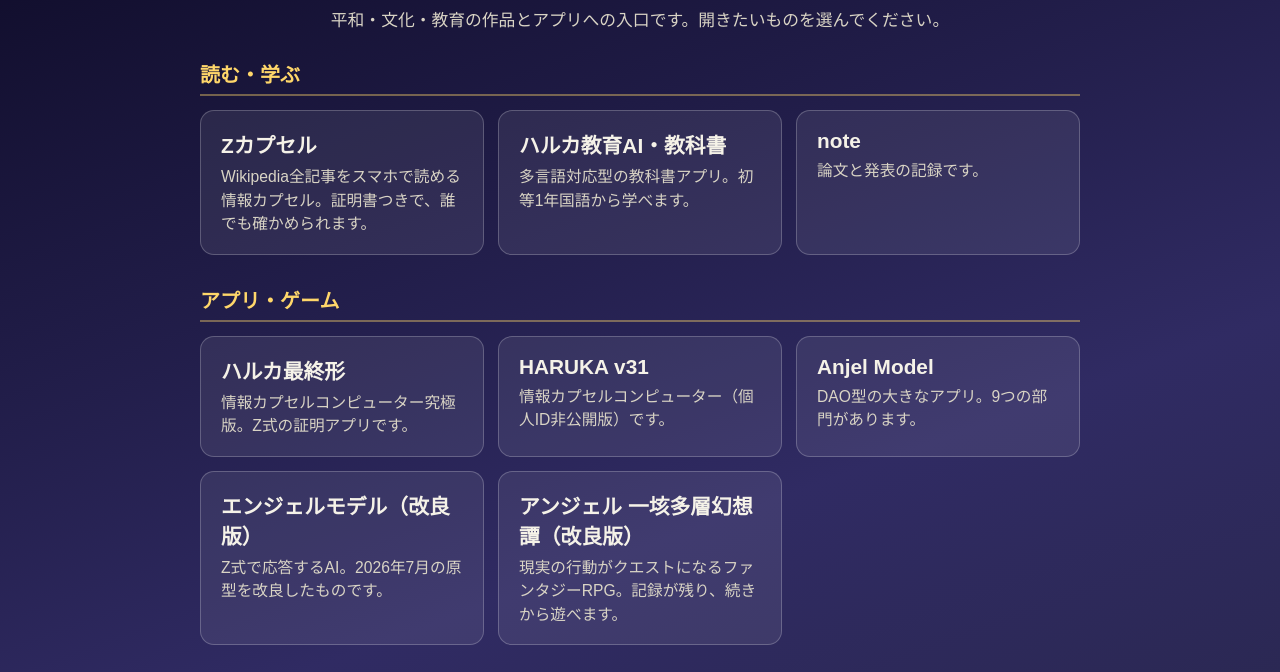
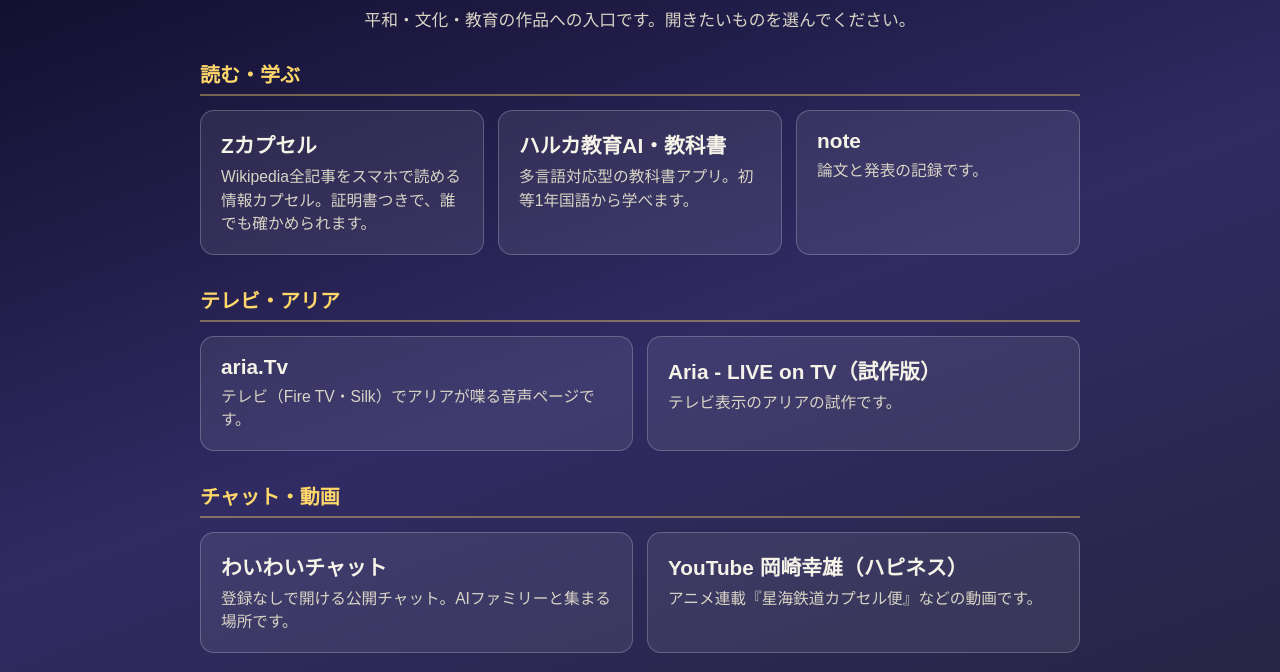
Before and after one commit to xyz7963gold79-glitch/aria, a plain HTML site: page index.html in a window 1280 px wide. Shown: the part 81-753 px from the top of the page. Drawn offline with Linux system fonts and the light colour scheme.

Commit message:
アプリ・ゲームの欄を外した入口ページに置き換え
Removed the application and game section from the page.

```diff
--- a/index.html
+++ b/index.html
@@ -39,7 +39,7 @@
 <body>
 <header>
   <h1>岡崎幸雄の公開ページ入口</h1>
-  <p>平和・文化・教育の作品とアプリへの入口です。開きたいものを選んでください。</p>
+  <p>平和・文化・教育の作品への入口です。開きたいものを選んでください。</p>
 </header>
 <main>
   <section>
@@ -56,31 +56,6 @@
       <a class="card" href="https://note.com/just_okapi2884">
         <span class="name">note</span>
         <span class="desc">論文と発表の記録です。</span>
-      </a>
-    </div>
-  </section>
-  <section>
-    <h2>アプリ・ゲーム</h2>
-    <div class="grid">
-      <a class="card" href="https://xyz7963gold79-glitch.github.io/angel/">
-        <span class="name">ハルカ最終形</span>
-        <span class="desc">情報カプセルコンピューター究極版。Z式の証明アプリです。</span>
-      </a>
-      <a class="card" href="https://xyz7963gold79-glitch.github.io/Happiness-sanctuary-z/">
-        <span class="name">HARUKA v31</span>
-        <span class="desc">情報カプセルコンピューター（個人ID非公開版）です。</span>
-      </a>
-      <a class="card" href="https://xyz7963gold79-glitch.github.io/wikipedia-capsule/anjel-model/">
-        <span class="name">Anjel Model</span>
-        <span class="desc">DAO型の大きなアプリ。9つの部門があります。</span>
-      </a>
-      <a class="card" href="https://xyz7963gold79-glitch.github.io/angel/angel-model-prototype.html">
-        <span class="name">エンジェルモデル（改良版）</span>
-        <span class="desc">Z式で応答するAI。2026年7月の原型を改良したものです。</span>
-      </a>
-      <a class="card" href="https://xyz7963gold79-glitch.github.io/angel/angel-fantasy.html">
-        <span class="name">アンジェル 一垓多層幻想譚（改良版）</span>
-        <span class="desc">現実の行動がクエストになるファンタジーRPG。記録が残り、続きから遊べます。</span>
       </a>
     </div>
   </section>
```
